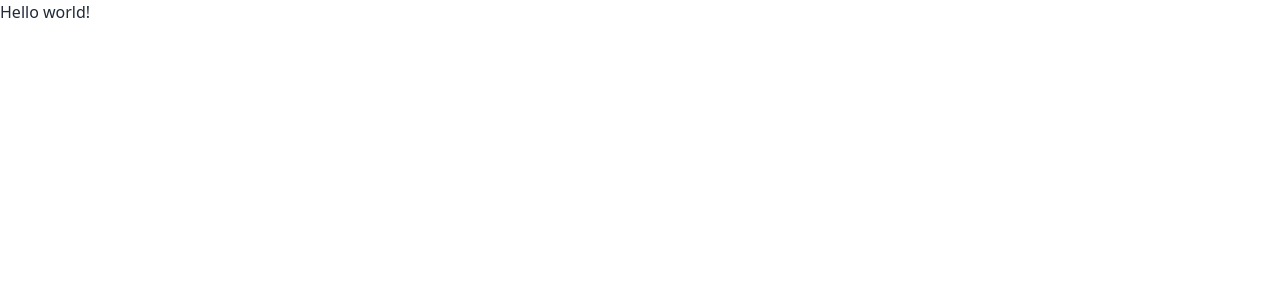
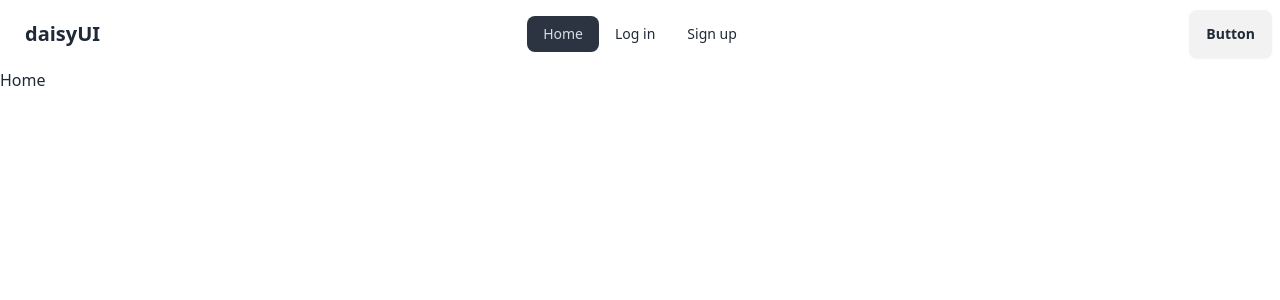
Before and after one commit to OHshajim/Combination-of-firebase-router, a React (Vite) app: page / in a window 1280 px wide. Shown: the top 300 px of the page. Built offline with nearby package versions, Linux system fonts and the light colour scheme.

Commit message:
Navbar add  and router set

```diff
--- /dev/null
+++ b/src/Components/Header.jsx
@@ -0,0 +1,35 @@
+import { NavLink } from "react-router-dom";
+
+const Header = () => {
+    const NavLinks = <>
+        <li><NavLink to="/">Home</NavLink></li>
+        <li><NavLink to="/login">Log in</NavLink></li>
+        <li><NavLink to="/signup">Sign up</NavLink></li>
+
+    </>
+    return (
+        <div className="navbar bg-base-100">
+            <div className="navbar-start">
+                <div className="dropdown">
+                    <div tabIndex={0} role="button" className="btn btn-ghost lg:hidden">
+                        <svg xmlns="http://www.w3.org/2000/svg" className="h-5 w-5" fill="none" viewBox="0 0 24 24" stroke="currentColor"><path strokeLinecap="round" strokeLinejoin="round" strokeWidth="2" d="M4 6h16M4 12h8m-8 6h16" /></svg>
+                    </div>
+                    <ul tabIndex={0} className="menu menu-sm dropdown-content mt-3 z-[1] p-2 shadow bg-base-100 rounded-box w-52">
+                        {NavLinks}
+                    </ul>
+                </div>
+                <a className="btn btn-ghost text-xl">daisyUI</a>
+            </div>
+            <div className="navbar-center hidden lg:flex">
+                <ul className="menu menu-horizontal px-1">
+                    {NavLinks}
+                </ul>
+            </div>
+            <div className="navbar-end">
+                <a className="btn">Button</a>
+            </div>
+        </div>
+    );
+};
+
+export default Header;
--- /dev/null
+++ b/src/Components/Home.jsx
@@ -0,0 +1,10 @@
+
+const Home = () => {
+    return (
+        <div>
+            <h1>Home</h1>
+        </div>
+    );
+};
+
+export default Home;
--- /dev/null
+++ b/src/Components/Login.jsx
@@ -0,0 +1,10 @@
+
+const Login = () => {
+    return (
+        <div>
+
+        </div>
+    );
+};
+
+export default Login;
--- /dev/null
+++ b/src/Components/Root.jsx
@@ -0,0 +1,13 @@
+import { Outlet } from "react-router-dom";
+import Header from "./Header";
+
+const Root = () => {
+    return (
+        <div>
+            <Header></Header>
+            <Outlet></Outlet>
+        </div>
+    );
+};
+
+export default Root;
--- /dev/null
+++ b/src/Components/Signup.jsx
@@ -0,0 +1,10 @@
+
+const Signup = () => {
+    return (
+        <div>
+
+        </div>
+    );
+};
+
+export default Signup;
```
Also changed, not shown: src/main.jsx (+19 -1 lines), 1 other file (tests, documents, lock files or other folders).
